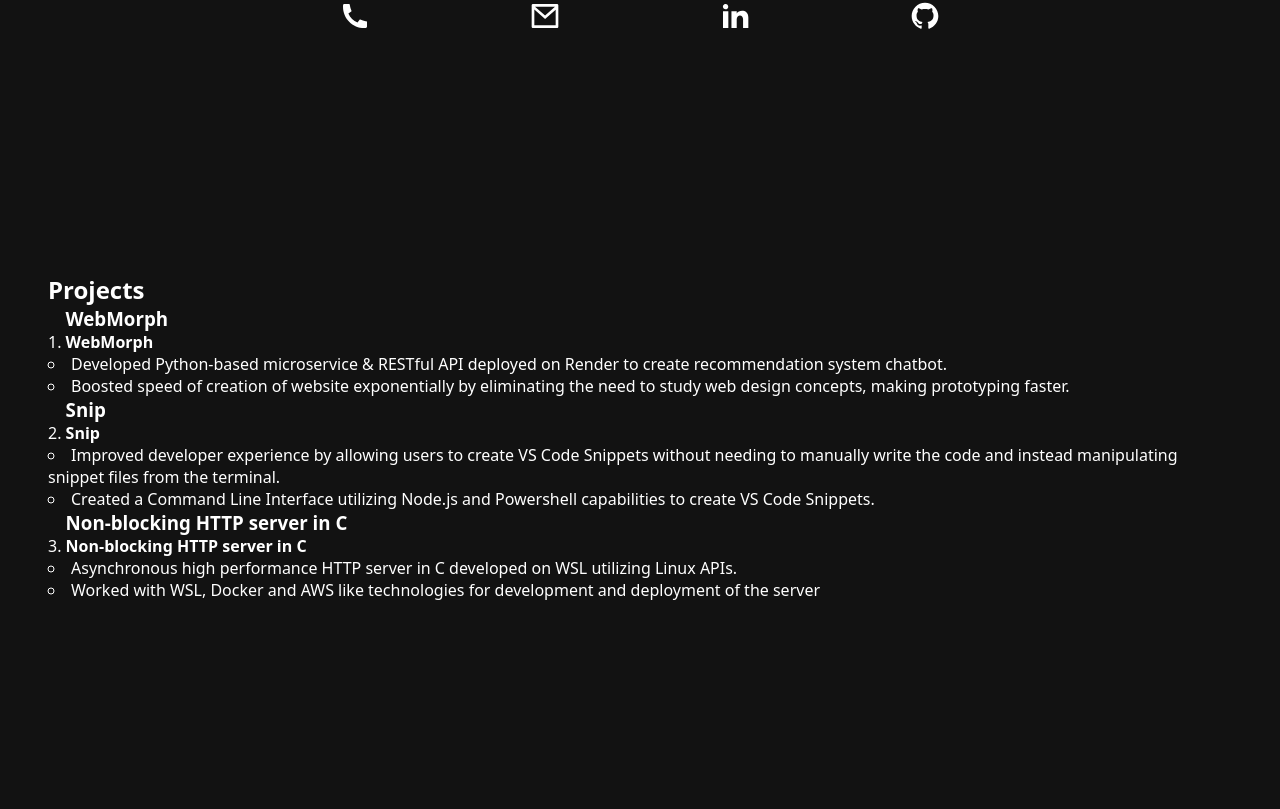
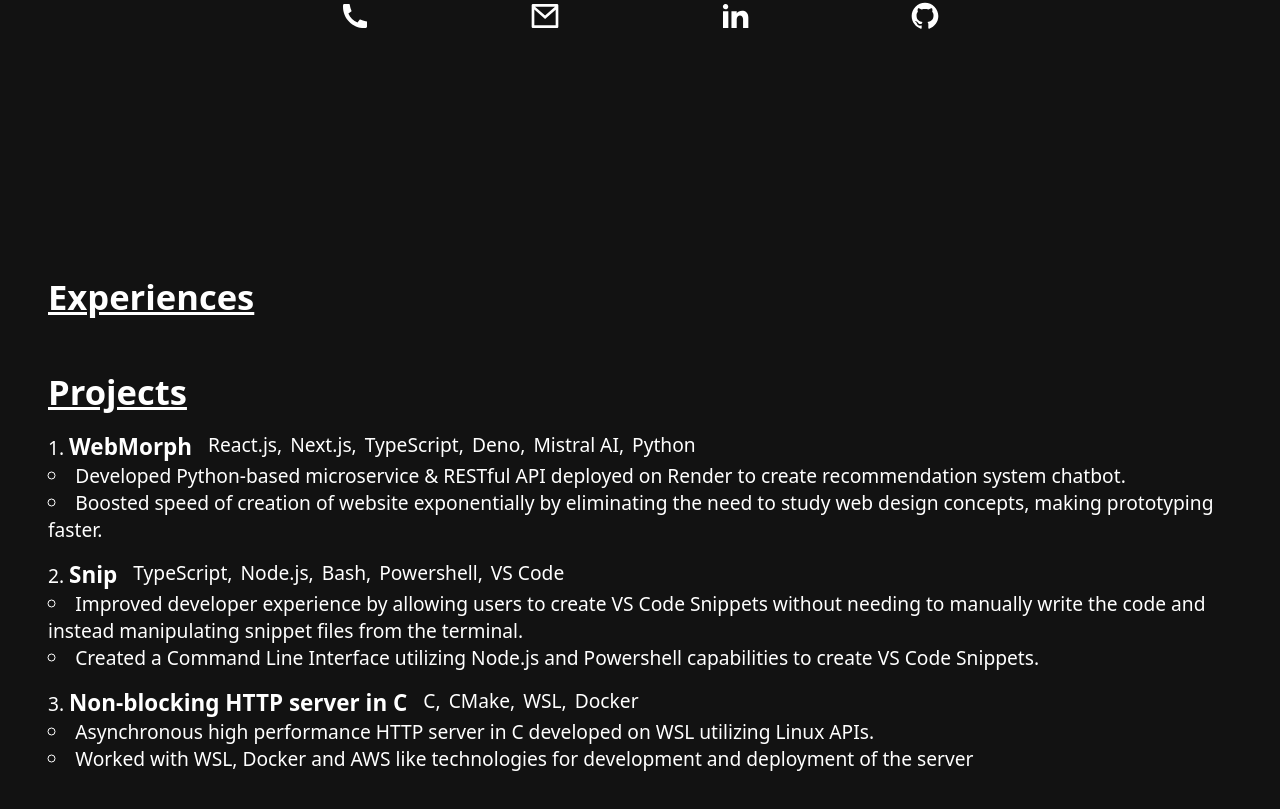
Before and after one commit to Anshumankhanna/portfolio, a React (Vite) app: page / in a window 1280 px wide. Shown: the part 551-1360 px from the top of the page. Built offline with nearby package versions, Linux system fonts and the light colour scheme.

Commit message:
Project page, Experience, ts to json
- Created the projects section
- Made some changes to App.css to streamline main>section
- Converted the data files for projects, projects-data.ts to json for
  simplicity
- Created an experiences section
- Have to work on experiences section

```diff
--- a/index.html
+++ b/index.html
@@ -10,7 +10,6 @@
 </head>
 
 <body>
-	<!-- TODO(#1): In index.html. -->
 	<div id="root"></div>
 	<script type="module" src="/src/main.tsx"></script>
 </body>
--- a/src/App.css
+++ b/src/App.css
@@ -1,8 +1,14 @@
-/* TODO(#2): In App.css. */
-main>section {
-	--vertical-padding: 1.5rem;
+main {
+	font-size: 1.2rem;
 
-	height: var(--main-child-height);
-	/* Here we are keeping the horizontal padding double of the vertical padding since vertical padding will stack for sections & appear as double the gap. */
-	padding: var(--vertical-padding) calc(var(--vertical-padding) * 2);
+	&>section {
+		--vertical-padding: 1.5rem;
+		/* Here we are keeping the horizontal padding double of the vertical padding since vertical padding will stack for sections & appear as double the gap. */
+		padding: var(--vertical-padding) calc(var(--vertical-padding) * 2);
+	}
+
+	&>section>h2:first-child {
+		font-size: 1.8em;
+		text-decoration: underline;
+	}
 }
--- a/src/App.tsx
+++ b/src/App.tsx
@@ -1,15 +1,16 @@
 import "@/App.css";
+
 import Navbar from "@/components/Navbar/Navbar";
 import Hero from "@/components/Hero/Hero";
 import Projects from "@/components/Projects/Projects";
+import Experiences from "@/components/Experiences/Experiences";
 
 export default function App() {
-	// TODO(#3): In App.tsx JS part.
 	return <>
-		{/* TODO(#4): In App.tsx TSX part. */}
 		<Navbar />
 		<main>
 			<Hero />
+			<Experiences />
 			<Projects />
 		</main>
 	</>;
--- /dev/null
+++ b/src/components/Experiences/Experiences.tsx
@@ -0,0 +1,10 @@
+import style from "@/components/Experiences/Experiences.module.css";
+
+export default function Experiences() {
+	return <section className={style["experiences--section"]}>
+		<h2>Experiences</h2>
+		<ol>
+
+		</ol>
+	</section>
+};
--- a/src/components/Hero/Hero.module.css
+++ b/src/components/Hero/Hero.module.css
@@ -2,6 +2,8 @@
 	display: flex;
 	justify-content: center;
 	align-items: center;
+
+	height: var(--page-height-with-nav);
 }
 
 .hero-section__content>hgroup {
--- a/src/components/Hero/Hero.tsx
+++ b/src/components/Hero/Hero.tsx
@@ -31,14 +31,14 @@ export default function Hero() {
 						</a>
 					</li>
 					<li>
-						<a href="https://www.linkedin.com/in/anshuman-khanna-02553b22a/" target="_blank">
+						<a href="https://www.linkedin.com/in/anshuman-khanna-02553b22a/" target="_blank" rel="noreferrer">
 							<svg xmlns="http://www.w3.org/2000/svg" viewBox="0 0 24 24" fill="currentColor">
 								<path d="M6.94048 4.99993C6.94011 5.81424 6.44608 6.54702 5.69134 6.85273C4.9366 7.15845 4.07187 6.97605 3.5049 6.39155C2.93793 5.80704 2.78195 4.93715 3.1105 4.19207C3.43906 3.44699 4.18654 2.9755 5.00048 2.99993C6.08155 3.03238 6.94097 3.91837 6.94048 4.99993ZM7.00048 8.47993H3.00048V20.9999H7.00048V8.47993ZM13.3205 8.47993H9.34048V20.9999H13.2805V14.4299C13.2805 10.7699 18.0505 10.4299 18.0505 14.4299V20.9999H22.0005V13.0699C22.0005 6.89993 14.9405 7.12993 13.2805 10.1599L13.3205 8.47993Z"></path>
 							</svg>
 						</a>
 					</li>
 					<li>
-						<a href="https://www.github.com/Anshumankhanna" target="_blank">
+						<a href="https://www.github.com/Anshumankhanna" target="_blank" rel="noreferrer">
 							<svg xmlns="http://www.w3.org/2000/svg" viewBox="0 0 24 24" fill="currentColor">
 								<path d="M12.001 2C6.47598 2 2.00098 6.475 2.00098 12C2.00098 16.425 4.86348 20.1625 8.83848 21.4875C9.33848 21.575 9.52598 21.275 9.52598 21.0125C9.52598 20.775 9.51348 19.9875 9.51348 19.15C7.00098 19.6125 6.35098 18.5375 6.15098 17.975C6.03848 17.6875 5.55098 16.8 5.12598 16.5625C4.77598 16.375 4.27598 15.9125 5.11348 15.9C5.90098 15.8875 6.46348 16.625 6.65098 16.925C7.55098 18.4375 8.98848 18.0125 9.56348 17.75C9.65098 17.1 9.91348 16.6625 10.201 16.4125C7.97598 16.1625 5.65098 15.3 5.65098 11.475C5.65098 10.3875 6.03848 9.4875 6.67598 8.7875C6.57598 8.5375 6.22598 7.5125 6.77598 6.1375C6.77598 6.1375 7.61348 5.875 9.52598 7.1625C10.326 6.9375 11.176 6.825 12.026 6.825C12.876 6.825 13.726 6.9375 14.526 7.1625C16.4385 5.8625 17.276 6.1375 17.276 6.1375C17.826 7.5125 17.476 8.5375 17.376 8.7875C18.0135 9.4875 18.401 10.375 18.401 11.475C18.401 15.3125 16.0635 16.1625 13.8385 16.4125C14.201 16.725 14.5135 17.325 14.5135 18.2625C14.5135 19.6 14.501 20.675 14.501 21.0125C14.501 21.275 14.6885 21.5875 15.1885 21.4875C19.259 20.1133 21.9999 16.2963 22.001 12C22.001 6.475 17.526 2 12.001 2Z"></path>
 							</svg>
--- a/src/components/Projects/Projects.module.css
+++ b/src/components/Projects/Projects.module.css
@@ -1,3 +1,29 @@
-.project__heading {
-	display: inline-block;
+.project {
+	--block-padding: 0.5rem;
+
+	padding-block: var(--block-padding);
+
+	&:first-child {
+		padding-top: calc(2 * var(--block-padding));
+	}
 }
+
+.project--heading {
+	display: inline flex;
+	column-gap: 1rem;
+
+	&>ul {
+		display: flex;
+		column-gap: 0.5rem;
+
+		list-style-type: none;
+
+		&>li::after {
+			content: ",";
+		}
+
+		&>li:last-child::after {
+			content: "";
+		}
+	}
+}
--- a/src/components/Projects/Projects.tsx
+++ b/src/components/Projects/Projects.tsx
@@ -2,15 +2,22 @@ import style from "@/components/Projects/Projects.module.css";
 import projects from "@/utilities/projects-data";
 
 export default function Projects() {
-	return <section id="projects" className={style["projects__section"]}>
+	return <section id="projects">
 		<h2>Projects</h2>
 		<ol>
 			{projects.length != 0 && projects.map((project, projects_index) => (
-				<li key={projects_index}>
-					<hgroup className={style["project__heading"]}>
+				<li key={projects_index} className={style["project"]}>
+					<div className={style["project--heading"]}>
 						<h3>{project.title}</h3>
-						<h4>{project.title}</h4>
-					</hgroup>
+						<ul>
+							{project.skills.length != 0 && project.skills.map((skill, skill_index) => (
+								<li key={skill_index}>
+									{/* In this `li` we are going to add a `::after` pseudo-element because of which there is no seperation between `::after` and the text that is skill, to have a seperation of elements we are adding a `span` to encapsulate the text. */}
+									<span>{skill}</span>
+								</li>
+							))}
+						</ul>
+					</div>
 					<ul>
 						{project.description.length != 0 && project.description.map((point, description_index) => (
 							<li key={description_index}>{point}</li>
--- a/src/stylesheets/index.css
+++ b/src/stylesheets/index.css
@@ -2,7 +2,7 @@
 
 :root {
 	--nav-height: 4.35rem;
-	--main-child-height: calc(100vh - var(--nav-height));
+	--page-height-with-nav: calc(100vh - var(--nav-height));
 
 	--highlight-color: oklch(64.8% 0.2 131.684);
 }
--- a/src/utilities/projects-data.ts
+++ b/src/utilities/experiences-data.json
@@ -1,39 +1,29 @@
-export type ProjectDataType = {
-	title: string;
-	skills: string[];
-	date: Date;
-	description: string[];
-};
-
-const projects: ProjectDataType[] = [
+[
 	{
-		title: "WebMorph",
-		skills: ["React.js", "Next.js", "TypeScript", "Deno", "Mistral AI", "Python"],
-		date: new Date(),
-		description: [
+		"title": "WebMorph",
+		"skills": ["React.js", "Next.js", "TypeScript", "Deno", "Mistral AI", "Python"],
+		"date": null,
+		"description": [
 			"Developed Python-based microservice & RESTful API deployed on Render to create recommendation system chatbot.",
 			"Boosted speed of creation of website exponentially by eliminating the need to study web design concepts, making prototyping faster."
 		]
 	},
 	{
-		title: "Snip",
-		skills: ["TypeScript", "Node.js", "Bash", "Powershell", "VS Code"],
-		date: new Date(),
-		description: [
+		"title": "Snip",
+		"skills": ["TypeScript", "Node.js", "Bash", "Powershell", "VS Code"],
+		"date": null,
+		"description": [
 			"Improved developer experience by allowing users to create VS Code Snippets without needing to manually write the code and instead manipulating snippet files from the terminal.",
 			"Created a Command Line Interface utilizing Node.js and Powershell capabilities to create VS Code Snippets."
 		]
 	},
 	{
-		title: "Non-blocking HTTP server in C",
-		skills: ["C", "CMake", "WSL", "Docker", "AWS"],
-		date: new Date(),
-		description: [
+		"title": "Non-blocking HTTP server in C",
+		"skills": ["C", "CMake", "WSL", "Docker"],
+		"date": null,
+		"description": [
 			"Asynchronous high performance HTTP server in C developed on WSL utilizing Linux APIs.",
 			"Worked with WSL, Docker and AWS like technologies for development and deployment of the server"
 		]
 	}
-];
-
-// We are sending data by doing `Object.freeze()` so that it can't be modified where it's accessed.
-export default Object.freeze(projects);
+]
--- /dev/null
+++ b/src/utilities/projects-data.json
@@ -0,0 +1,29 @@
+[
+	{
+		"title": "WebMorph",
+		"skills": ["React.js", "Next.js", "TypeScript", "Deno", "Mistral AI", "Python"],
+		"date": null,
+		"description": [
+			"Developed Python-based microservice & RESTful API deployed on Render to create recommendation system chatbot.",
+			"Boosted speed of creation of website exponentially by eliminating the need to study web design concepts, making prototyping faster."
+		]
+	},
+	{
+		"title": "Snip",
+		"skills": ["TypeScript", "Node.js", "Bash", "Powershell", "VS Code"],
+		"date": null,
+		"description": [
+			"Improved developer experience by allowing users to create VS Code Snippets without needing to manually write the code and instead manipulating snippet files from the terminal.",
+			"Created a Command Line Interface utilizing Node.js and Powershell capabilities to create VS Code Snippets."
+		]
+	},
+	{
+		"title": "Non-blocking HTTP server in C",
+		"skills": ["C", "CMake", "WSL", "Docker"],
+		"date": null,
+		"description": [
+			"Asynchronous high performance HTTP server in C developed on WSL utilizing Linux APIs.",
+			"Worked with WSL, Docker and AWS like technologies for development and deployment of the server"
+		]
+	}
+]
```
Also changed, not shown: src/components/Experiences/Experiences.module.css (added).
